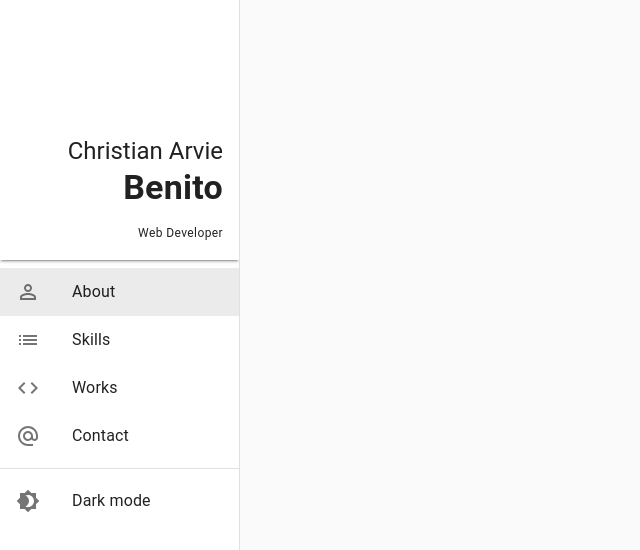
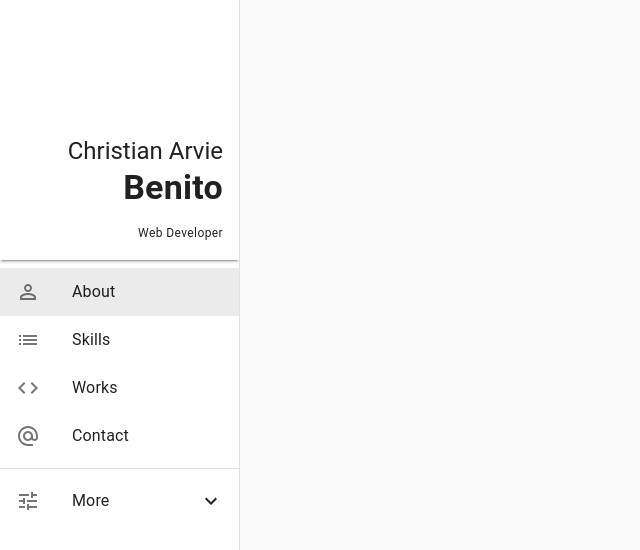
Before and after one commit to arvieguadiz/portfolio, a React (Create React App) app: page / in a window 1280 px wide. Shown: the top 550 px of the page, without its empty margins (0-640 px from the left). Built offline with nearby package versions, Linux system fonts and the light colour scheme.

Commit message:
November 9, 2021 | - Refactor code, make it nice and clean

```diff
--- a/src/App.js
+++ b/src/App.js
@@ -1,147 +1,27 @@
-import React, { createContext, useContext, useMemo, useState } from 'react';
-import { BrowserRouter, Routes, Route, Link } from 'react-router-dom';
-import { Box, Collapse, CssBaseline, Divider, Drawer, List, ListItem, ListItemIcon, ListItemText, Paper, Typography } from '@material-ui/core';
-import { AlternateEmail as AlternateEmailIcon, Brightness4 as Brightness4Icon, Brightness7 as Brightness7Icon, Code as CodeIcon, ExpandLess as ExpandLessIcon, ExpandMore as ExpandMoreIcon, List as ListIcon, PersonOutline as PersonOutlineIcon, Tune as TuneIcon } from '@material-ui/icons';
-import { createTheme, makeStyles, ThemeProvider, useTheme } from '@material-ui/core/styles';
-import { deepOrange } from '@material-ui/core/colors';
-import { capitalize, map } from 'lodash';
+import React, { createContext, useMemo, useState } from 'react';
+import { BrowserRouter, Routes, Route } from 'react-router-dom';
+import { Box, CssBaseline, Typography } from '@material-ui/core';
+import { createTheme, makeStyles, ThemeProvider } from '@material-ui/core/styles';
 
-import logo from './logo.svg';
-import profilePicture from './images/profile.jpg';
-import './App.css';
+import DrawerComponent from './components/drawer/DrawerComponent';
 
 const ColorModeContext = createContext({ toggleColorMode: () => {} });
 
-const drawerWidth = 240;
-
-const useStyles = makeStyles((theme) => ({
+const useStyles = makeStyles(() => ({
   root: {
     display: 'flex',
   },
-  appBar: {
-    width: `calc(100% - ${drawerWidth}px)`,
-    marginLeft: drawerWidth,
-  },
-  drawer: {
-    width: drawerWidth,
-    flexShrink: 0,
-  },
-  drawerPaper: {
-    width: drawerWidth,
-  },
-  toolbar: {
-    display: 'flex',
-    flexDirection: 'column',
-    alignItems: 'flex-end',
-    justifyContent: 'flex-end',
-    padding: theme.spacing(2),
-    height: 260,
-    // backgroundImage: `url(${profilePicture})`,
-    // backgroundSize: 'cover',
-    // backgroundPosition: 'center',
-    // backgroundRepeat: 'no-repeat',
-  },
-  nestedDrawerItems: {
-    paddingLeft: theme.spacing(4),
-  },
 }));
-
-// const mainTheme = createTheme({
-//   palette: {
-//     type: 'dark',
-//   },
-// });
 
 const AppContent = () => {
   const classes = useStyles();
-
-  const theme = useTheme();
-  const colorMode = useContext(ColorModeContext);
-
-  const [ openSettings, setOpenSettings ] = useState(false);
-  const [ selectedDrawerItem, setSelectedDrawerItem ] = useState('about');
-
-  const drawerItems = [
-    {
-      icon: <PersonOutlineIcon />,
-      label: 'About',
-      name: 'about',
-      url: '/portfolio',
-    },
-    {
-      icon: <ListIcon />,
-      label: 'Skills',
-      name: 'skills',
-      url: '/skills',
-    },
-    {
-      icon: <CodeIcon />,
-      label: 'Works',
-      name: 'works',
-      url: '/works',
-    },
-    {
-      icon: <AlternateEmailIcon />,
-      label: 'Contact',
-      name: 'contact',
-      url: '/contact',
-    },
-  ];
 
   return (
     <BrowserRouter>
       <Box className={classes.root}>
         <CssBaseline />
-        <Drawer
-          variant="permanent"
-          anchor="left"
-          className={classes.drawer}
-          classes={{
-            paper: classes.drawerPaper,
-          }}
-        >
-          <Paper variant="elevation" elevation={2} square>
-            <Box className={classes.toolbar}>
-              <Typography variant="h5">Christian Arvie</Typography>
-              <Typography variant="h4" style={{ fontWeight: 'bold' }}>Benito</Typography>
-              <Typography variant="caption" style={{ paddingTop: 15 }}>Web Developer</Typography>
-            </Box>
-          </Paper>
 
-          <List>
-            {
-              map(drawerItems, (item, index) => {
-                return (
-                  <ListItem button selected={item.name === selectedDrawerItem} key={`item${item.name}`} component={Link} to={item.url} onClick={() => setSelectedDrawerItem(item.name)}>
-                    <ListItemIcon>{ item.icon }</ListItemIcon>
-                    <ListItemText primary={item.label} />
-                  </ListItem>
-                );
-              })
-            }
-          </List>
-
-          <Divider />
-
-          {/* <List>
-            <ListItem button onClick={() => setOpenSettings(!openSettings)}>
-              <ListItemIcon><TuneIcon /></ListItemIcon>
-              <ListItemText primary="Settings" />
-              { openSettings ? <ExpandLessIcon /> : <ExpandMoreIcon /> }
-            </ListItem>
-
-            <Collapse in={openSettings} timeout="auto" unmountOnExit> */}
-              {/* <List disablePadding> */}
-              <List>
-                {/* <ListItem button className={classes.nestedDrawerItems} onClick={colorMode.toggleColorMode}> */}
-                <ListItem button onClick={colorMode.toggleColorMode}>
-                  <ListItemIcon>{ theme.palette.type === 'light' ? <Brightness4Icon /> : <Brightness7Icon /> }</ListItemIcon>
-                  <ListItemText primary={`${capitalize(theme.palette.type === 'light' ? 'dark' : 'light')} mode`} />
-                </ListItem>
-              </List>
-            {/* </Collapse>
-          </List> */}
-        </Drawer>
+        <DrawerComponent ColorModeContext={ColorModeContext} />
 
         <main>
           <Routes>
@@ -149,6 +29,7 @@ const AppContent = () => {
             <Route path="/skills" element={<Typography variant="h2">Skills</Typography>} />
             <Route path="/works" element={<Typography variant="h2">Works</Typography>} />
             <Route path="/contact" element={<Typography variant="h2">Contact</Typography>} />
+            <Route path="/site_info" element={<Typography variant="h2">About this site</Typography>} />
           </Routes>
         </main>
       </Box>
@@ -172,23 +53,6 @@ const App = () => {
   }), [themeMode],);
 
   return (
-    // <div className="App">
-    //   <header className="App-header">
-    //     <img src={logo} className="App-logo" alt="logo" />
-    //     <p>
-    //       Edit <code>src/App.js</code> and save to reload.
-    //     </p>
-    //     <a
-    //       className="App-link"
-    //       href="https://reactjs.org"
-    //       target="_blank"
-    //       rel="noopener noreferrer"
-    //     >
-    //       Learn React
-    //     </a>
-    //   </header>
-    // </div>
-
     <React.Fragment>
       <ColorModeContext.Provider value={colorMode}>
         <ThemeProvider theme={mainTheme}>
--- /dev/null
+++ b/src/components/drawer/DrawerComponent.js
@@ -0,0 +1,151 @@
+import React, { useContext, useState } from 'react';
+import { Link } from 'react-router-dom';
+import { Box, Collapse, Divider, Drawer, List, ListItem, ListItemIcon, ListItemText, Paper, Typography } from '@material-ui/core';
+import { AlternateEmail as AlternateEmailIcon, Brightness4 as Brightness4Icon, Brightness7 as Brightness7Icon, Code as CodeIcon, ExpandLess as ExpandLessIcon, ExpandMore as ExpandMoreIcon, HelpOutline as HelpOutlineIcon, List as ListIcon, PersonOutline as PersonOutlineIcon, Tune as TuneIcon } from '@material-ui/icons';
+import { makeStyles, useTheme } from '@material-ui/core/styles';
+import { capitalize, map } from 'lodash';
+
+// import profilePicture from './images/profile.jpg';
+
+const drawerWidth = 240;
+
+const useStyles = makeStyles((theme) => ({
+  appBar: {
+    width: `calc(100% - ${drawerWidth}px)`,
+    marginLeft: drawerWidth,
+  },
+  drawer: {
+    width: drawerWidth,
+    flexShrink: 0,
+  },
+  drawerPaper: {
+    width: drawerWidth,
+  },
+  toolbar: {
+    display: 'flex',
+    flexDirection: 'column',
+    alignItems: 'flex-end',
+    justifyContent: 'flex-end',
+    padding: theme.spacing(2),
+    height: 260,
+    // backgroundImage: `url(${profilePicture})`,
+    // backgroundSize: 'cover',
+    // backgroundPosition: 'center',
+    // backgroundRepeat: 'no-repeat',
+  },
+  nestedDrawerItems: {
+    paddingLeft: theme.spacing(4),
+  },
+}));
+
+const DrawerComponent = (props) => {
+  const classes = useStyles();
+
+  const { ColorModeContext } = props;
+
+  const theme = useTheme();
+  const colorMode = useContext(ColorModeContext);
+
+  const [ openSettings, setOpenSettings ] = useState(false);
+  const [ selectedDrawerItem, setSelectedDrawerItem ] = useState('about');
+
+  const drawerItems = [
+    {
+      icon: <PersonOutlineIcon />,
+      label: 'About',
+      name: 'about',
+      url: '/portfolio',
+    },
+    {
+      icon: <ListIcon />,
+      label: 'Skills',
+      name: 'skills',
+      url: '/skills',
+    },
+    {
+      icon: <CodeIcon />,
+      label: 'Works',
+      name: 'works',
+      url: '/works',
+    },
+    {
+      icon: <AlternateEmailIcon />,
+      label: 'Contact',
+      name: 'contact',
+      url: '/contact',
+    },
+  ];
+
+  const moreSubItems = [
+    {
+      icon: <HelpOutlineIcon />,
+      label: 'About this site',
+      name: 'site_info',
+      url: '/site_info',
+    },
+  ];
+
+  return (
+    <Drawer
+      variant="permanent"
+      anchor="left"
+      className={classes.drawer}
+      classes={{
+        paper: classes.drawerPaper,
+      }}
+    >
+      <Paper variant="elevation" elevation={2} square>
+        <Box className={classes.toolbar}>
+          <Typography variant="h5">Christian Arvie</Typography>
+          <Typography variant="h4" style={{ fontWeight: 'bold' }}>Benito</Typography>
+          <Typography variant="caption" style={{ paddingTop: 15 }}>Web Developer</Typography>
+        </Box>
+      </Paper>
+
+      <List>
+        {
+          map(drawerItems, (item, index) => {
+            return (
+              <ListItem button selected={item.name === selectedDrawerItem} key={`item-${item.name}-${index}`} component={Link} to={item.url} onClick={() => setSelectedDrawerItem(item.name)}>
+                <ListItemIcon>{ item.icon }</ListItemIcon>
+                <ListItemText primary={item.label} />
+              </ListItem>
+            );
+          })
+        }
+      </List>
+
+      <Divider />
+
+      <List>
+        <ListItem button onClick={() => setOpenSettings(!openSettings)}>
+          <ListItemIcon><TuneIcon /></ListItemIcon>
+          <ListItemText primary="More" />
+          { openSettings ? <ExpandLessIcon /> : <ExpandMoreIcon /> }
+        </ListItem>
+
+        <Collapse in={openSettings} timeout="auto" unmountOnExit>
+          <List disablePadding>
+            {
+              map(moreSubItems, (item, index) => {
+                return (
+                  <ListItem button selected={item.name === selectedDrawerItem} key={`item-${item.name}-${index}`} component={Link} to={item.url} onClick={() => setSelectedDrawerItem(item.name)} className={classes.nestedDrawerItems}>
+                    <ListItemIcon>{ item.icon }</ListItemIcon>
+                    <ListItemText primary={item.label} />
+                  </ListItem>
+                );
+              })
+            }
+
+            <ListItem button className={classes.nestedDrawerItems} onClick={colorMode.toggleColorMode}>
+              <ListItemIcon>{ theme.palette.type === 'light' ? <Brightness4Icon /> : <Brightness7Icon /> }</ListItemIcon>
+              <ListItemText primary={`${capitalize(theme.palette.type === 'light' ? 'dark' : 'light')} mode`} />
+            </ListItem>
+          </List>
+        </Collapse>
+      </List>
+    </Drawer>
+  );
+}
+
+export default DrawerComponent;
```
